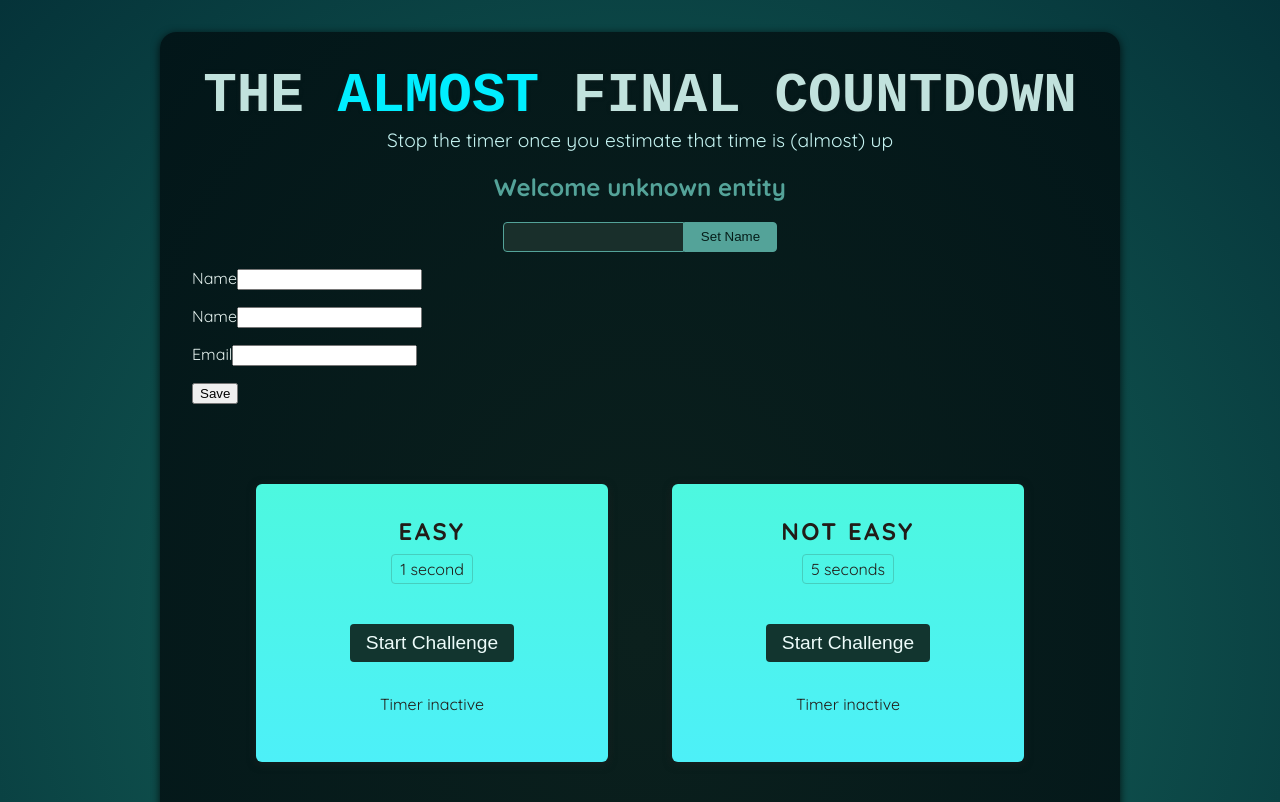
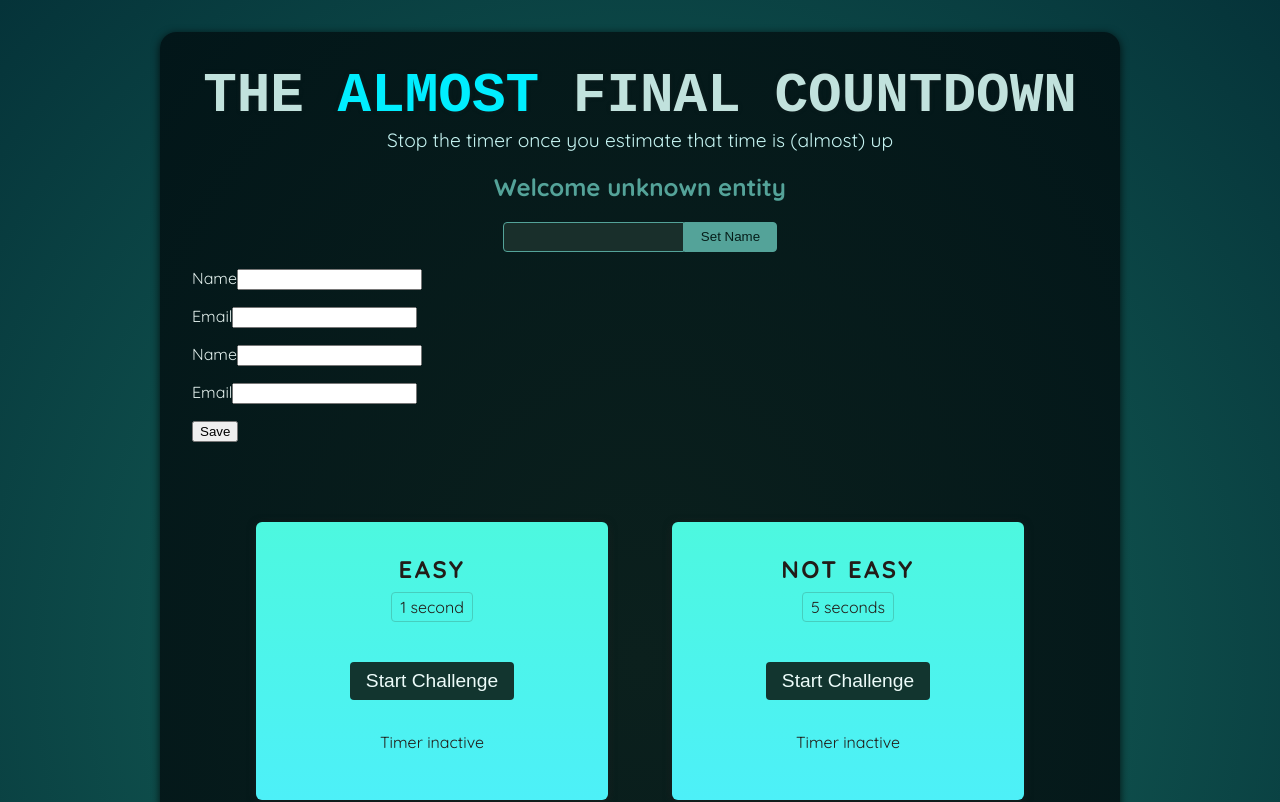
Before and after one commit to pguto4real/refsAndPortal, a React (Vite) app: page / in a window 1280 px wide. Shown: the top 802 px of the page. Built offline with nearby package versions, Linux system fonts and the light colour scheme; a web font is replaced by a local one.

Commit message:
add email

```diff
--- a/src/components/Form.jsx
+++ b/src/components/Form.jsx
@@ -14,6 +14,7 @@ const Form =   ({props, ref}) => {
   return (
     <form ref={formRef}>
        <Paragraph label="Name" type={"text"}/>
+       <Paragraph label="Email" type={"email"}/>
       <p>
         <label>Name</label>
         <input type="text" />
```
